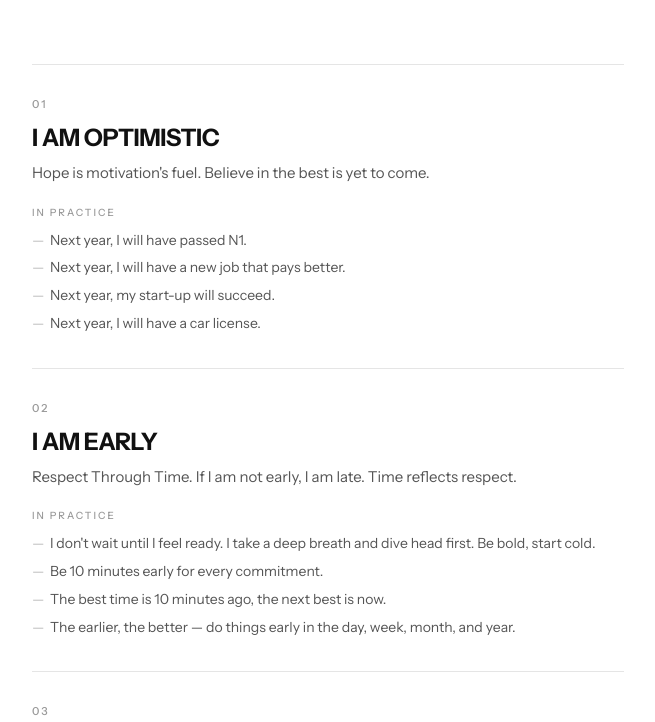
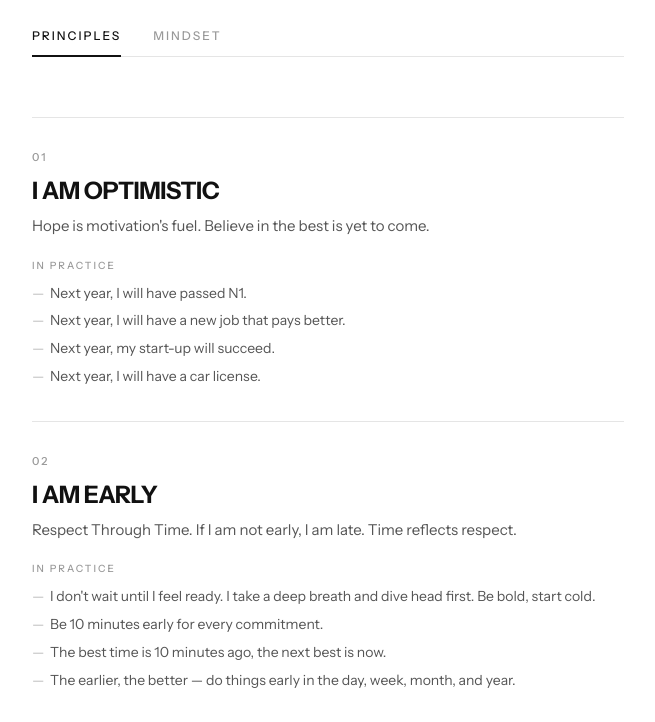
Before and after one commit to DuyquanDuc/principles, a plain HTML site: page index.html in a window 1280 px wide. Shown: the part 182-904 px from the top of the page, without its empty margins (312-967 px from the left). Drawn offline with Linux system fonts and the light colour scheme.

Commit message:
Add Mindset tab with 3 initial statements
Splits the page into Principles and Mindset tabs. Seeds Mindset with
three starter beliefs; remaining items to be populated by the user.

Co-Authored-By: Claude Opus 4.7 (1M context) <noreply@anthropic.com>

```diff
--- a/index.html
+++ b/index.html
@@ -28,9 +28,42 @@
       font-weight: 600;
       text-transform: uppercase;
       letter-spacing: 3px;
-      margin-bottom: 80px;
+      margin-bottom: 32px;
       color: #111;
     }
+
+    .tabs {
+      display: flex;
+      gap: 32px;
+      margin-bottom: 60px;
+      border-bottom: 1px solid #e5e5e5;
+    }
+
+    .tab {
+      background: none;
+      border: none;
+      padding: 12px 0;
+      font-family: inherit;
+      font-size: 12px;
+      font-weight: 500;
+      letter-spacing: 2px;
+      text-transform: uppercase;
+      color: #999;
+      cursor: pointer;
+      border-bottom: 2px solid transparent;
+      margin-bottom: -1px;
+      transition: color 0.15s ease;
+    }
+
+    .tab:hover { color: #555; }
+
+    .tab.active {
+      color: #111;
+      border-bottom-color: #111;
+    }
+
+    .tab-panel { display: none; }
+    .tab-panel.active { display: block; }
 
     .principle {
       padding: 32px 0;
@@ -115,8 +148,11 @@
       header h1 {
         font-size: 36px;
         letter-spacing: 2px;
-        margin-bottom: 48px;
+        margin-bottom: 24px;
       }
+
+      .tabs { gap: 24px; margin-bottom: 40px; }
+      .tab { font-size: 11px; }
 
       .principle {
         padding: 24px 0;
@@ -145,6 +181,13 @@
     <header>
       <h1>Principles</h1>
     </header>
+
+    <nav class="tabs">
+      <button class="tab active" data-tab="principles">Principles</button>
+      <button class="tab" data-tab="mindset">Mindset</button>
+    </nav>
+
+    <section id="principles" class="tab-panel active">
     <div class="principle">
       <span class="num">01</span>
       <h2>I AM OPTIMISTIC</h2>
@@ -259,10 +302,41 @@
         <li>Demand the highest standard. Double-check, refine, and ask — could this be better? Would someone I respect find this useful, even impressive?</li>
       </ul>
     </div>
+    </section>
+
+    <section id="mindset" class="tab-panel">
+      <div class="principle">
+        <span class="num">01</span>
+        <h2>EVERYTHING IS POSSIBLE</h2>
+        <p>It is just a matter of time and effort.</p>
+      </div>
+
+      <div class="principle">
+        <span class="num">02</span>
+        <h2>I STEP UP WHEN THINGS GET HARDER</h2>
+        <p>The harder it gets, the more I lean in.</p>
+      </div>
+
+      <div class="principle">
+        <span class="num">03</span>
+        <h2>RISKS AND THRILLS ARE NECESSARY</h2>
+        <p>They are non-negotiable for my own happiness.</p>
+      </div>
+    </section>
 
     <footer>
       <p>Be Bold, Start Cold.</p>
     </footer>
   </div>
+
+  <script>
+    document.querySelectorAll('.tab').forEach(tab => {
+      tab.addEventListener('click', () => {
+        const target = tab.dataset.tab;
+        document.querySelectorAll('.tab').forEach(t => t.classList.toggle('active', t === tab));
+        document.querySelectorAll('.tab-panel').forEach(p => p.classList.toggle('active', p.id === target));
+      });
+    });
+  </script>
 </body>
 </html>
```
